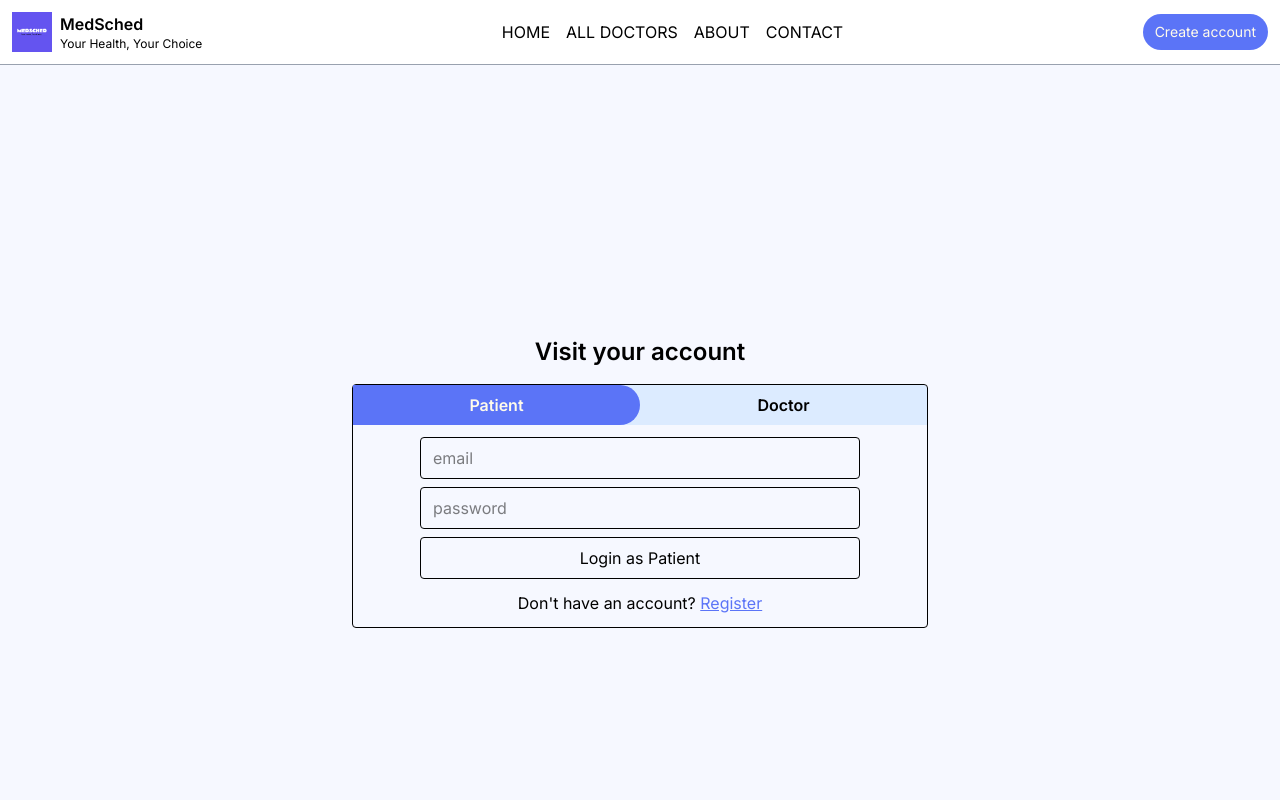
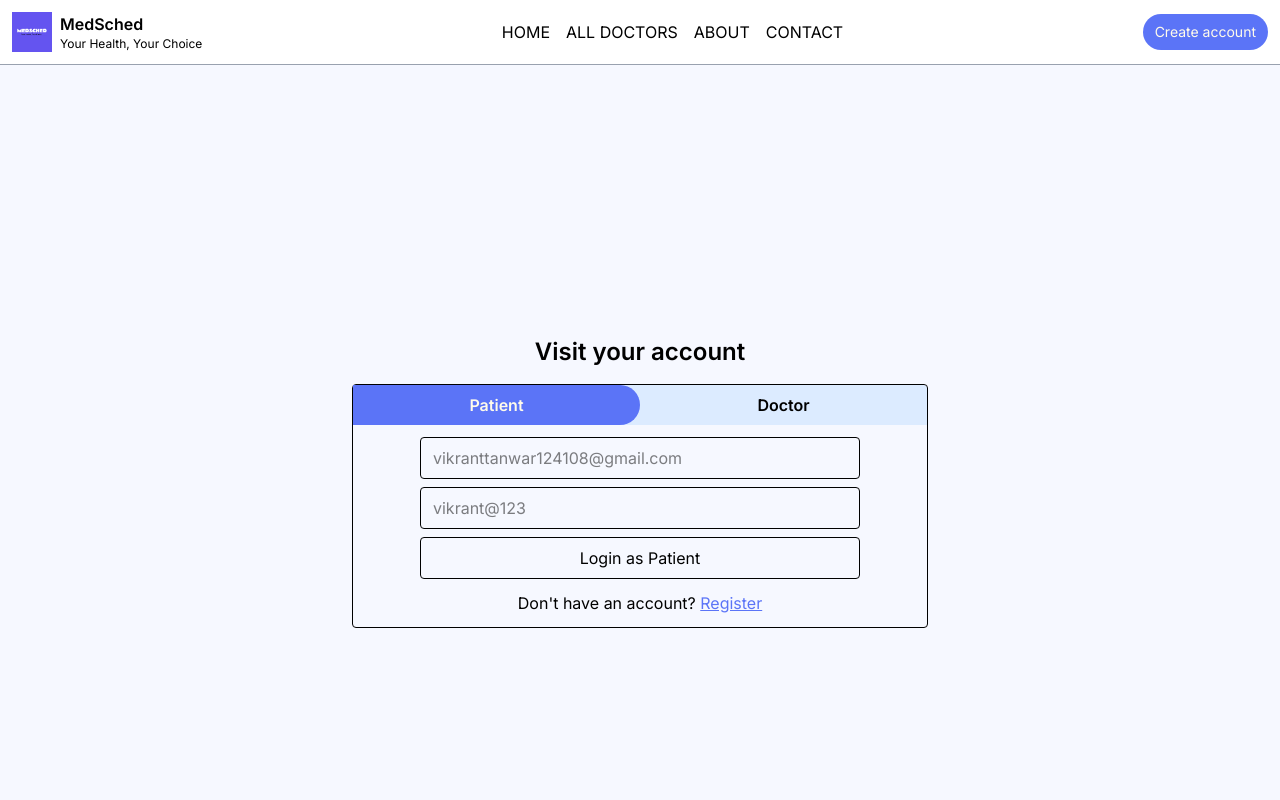
Before and after one commit to vikranttanwar04/MedSchend-Frontend-, a React (Vite) app: page /signin in a window 1280 px wide. Shown: the top 800 px of the page. Built offline with nearby package versions, Linux system fonts and the light colour scheme; no server answers.

Commit message:
Update allSignIn.jsx

```diff
--- a/src/components/auth/allSignIn.jsx
+++ b/src/components/auth/allSignIn.jsx
@@ -50,9 +50,9 @@ export default function AllSignin() {
             <form action={signUpFor?.user ? 'http://localhost:8080/patient/auth/login' : signUpFor?.doctor ? 'http://localhost:8080/doctor/auth/login' : null} method="post" className="p-3" onSubmit={onFormSubmit}>
                 <div className="w-[80%] flex flex-col gap-2 mx-auto">
 
-                    <input className="border focus:outline-none px-3 py-2 rounded" type="email" name="email" placeholder="email" value={data.email} onChange={onInputChange} required />
+                    <input className="border focus:outline-none px-3 py-2 rounded" type="email" name="email" placeholder={signUpFor.doctor? 'peter@gmail.com' : 'vikranttanwar124108@gmail.com'} value={data.email} onChange={onInputChange} required />
 
-                    <input className="border focus:outline-none px-3 py-2 rounded" type="password" name="password" placeholder="password" value={data.password} onChange={onInputChange} required />
+                    <input className="border focus:outline-none px-3 py-2 rounded" type="password" name="password" placeholder={signUpFor.doctor? 'peter@123' : 'vikrant@123'} value={data.password} onChange={onInputChange} required />
 
                     {
                         showLoader ? <button disabled={true}  className="px-3 py-2 rounded border hover:bg-[#5B74F7] hover:text-amber-50"><Loader loadingText="Fetching" /></button> :
```
